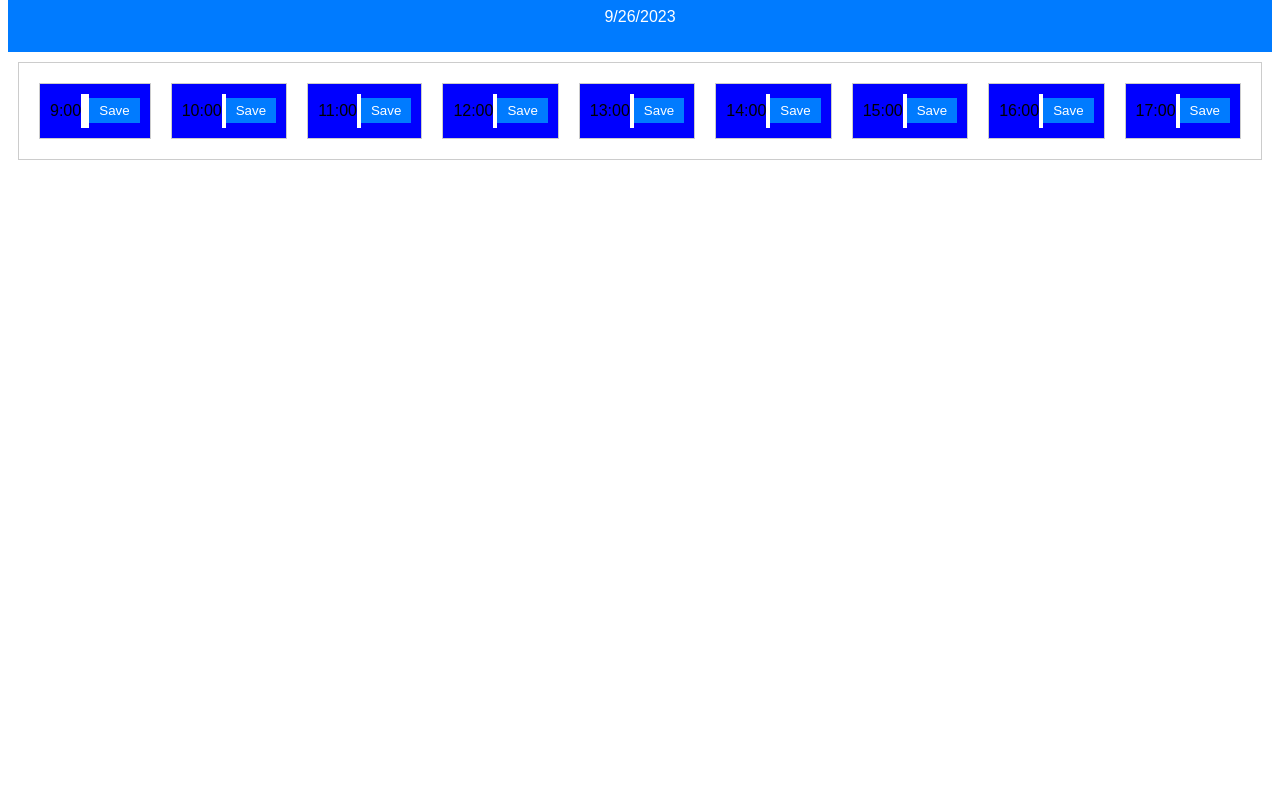
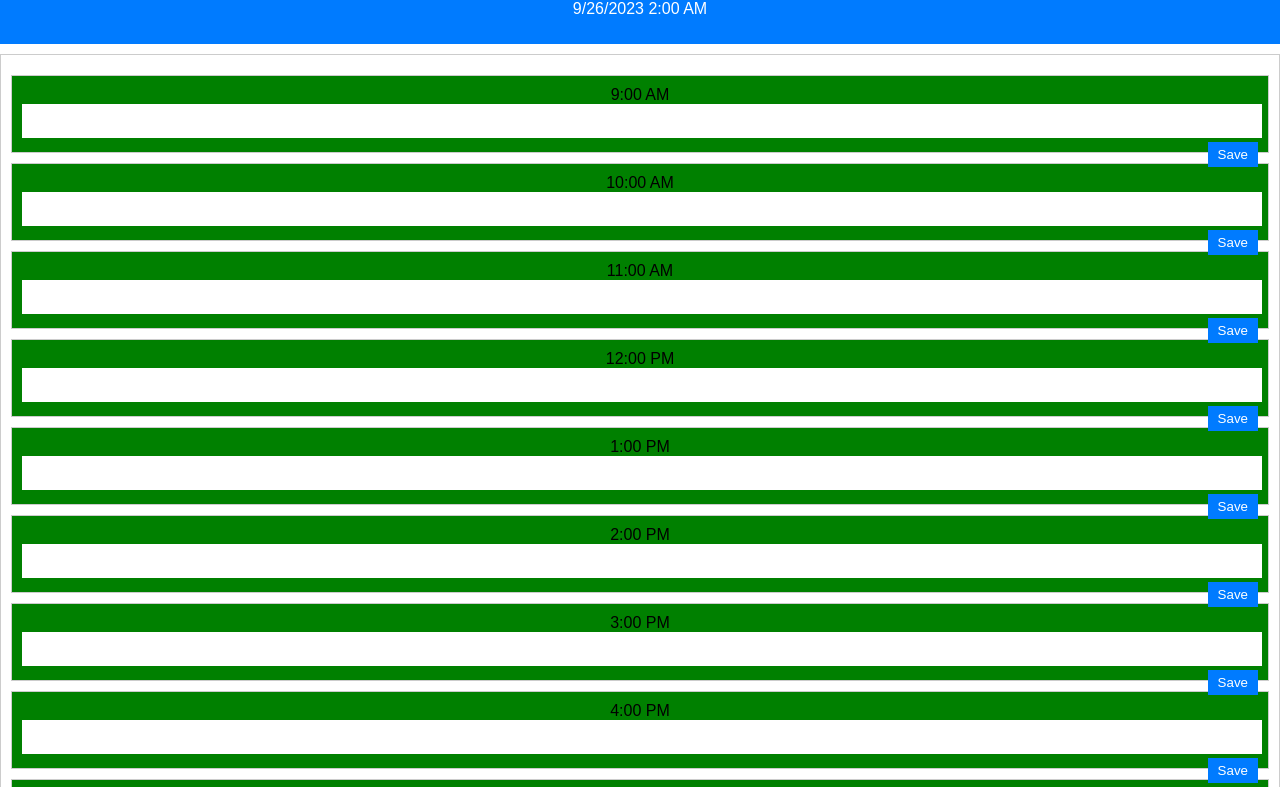
Before and after one commit to Guadeloupe33/homework.5, a plain HTML site: page index.html in a window 1280 px wide. Shown: the part 90-877 px from the top of the page. Before the commit the page ends 800 px from the top, so only its background shows below. Drawn offline with Linux system fonts and the light colour scheme.

Commit message:
made sveral changes to the functionality of the page

```diff
--- a/script.js
+++ b/script.js
@@ -1,39 +1,50 @@
 document.addEventListener("DOMContentLoaded", function () {
-    // Get current date and time
+
     const currentDate = new Date();
     const currentHour = currentDate.getHours();
-     // Display the current date in the header
-     const currentDayElement = document.getElementById("currentDay");
-     currentDayElement.textContent = currentDate.toLocaleDateString();
+    const isAM = currentHour < 12;
+    const amPM = isAM ? "AM" : "PM";
 
-     // Generate time blocks
-     const timeBlocksElement = document.getElementById("timeBlocks");
-     for (let hour = 9; hour <= 17; hour++) {
+
+    const currentDayElement = document.getElementById("currentDay");
+    currentDayElement.textContent = currentDate.toLocaleDateString() + " " + currentHour + ":00 " + amPM;
+
+
+    const timeBlocksElement = document.getElementById("timeBlocks");
+
+    for (let hour = 9; hour <= 17; hour++) {
         const timeBlock = document.createElement("div");
         timeBlock.classList.add("time-block");
 
-        // Color code time blocks based on past, present, or future
+
         if (hour < currentHour) {
             timeBlock.classList.add("past");
         } else if (hour === currentHour) {
-            timeBlock.classList.add( "present");
+            timeBlock.classList.add("present");
         } else {
             timeBlock.classList.add("future");
         }
+
+
+        const displayHour = hour > 12 ? hour - 12 : hour;
+        const amPM = hour >= 12 ? "PM" : "AM";
+
         const hourLabel = document.createElement("div");
-        hourLabel.textContent = `${hour}:00`;
+        hourLabel.textContent = `${displayHour}:00 ${amPM}`;
 
         const eventInput = document.createElement("textarea");
         eventInput.setAttribute("data-hour", hour);
 
         const saveButton = document.createElement("button");
         saveButton.textContent = "Save";
+
+
         const savedEvent = localStorage.getItem(`event_${hour}`);
         if (savedEvent) {
             eventInput.value = savedEvent;
         }
 
-        // Save event to local storage when the "Save" button is clicked
+
         saveButton.addEventListener("click", function () {
             const eventText = eventInput.value;
             localStorage.setItem(`event_${hour}`, eventText);
--- a/style.css
+++ b/style.css
@@ -1,5 +1,11 @@
 body {
     font-family: Arial, sans-serif;
+    display: flex;
+    flex-direction: column;
+
+
+    height: 100vh;
+    margin: 0;
 }
 
 header {
@@ -7,30 +13,42 @@ header {
     color: white;
     text-align: center;
     padding: 10px;
+    width: 100%;
+    box-sizing: border-box;
+}
+
+.time-blocks {
+    display: flex;
+    flex-wrap: wrap;
+    justify-content: space-between;
+    width: 100%;
+    box-sizing: border-box;
+    padding: 0 10px;
 }
 
 .time-block {
-    display: flex;
-    justify-content: space-between;
-    align-items: center;
+    flex-basis: calc(20% - 20px);
+    flex-grow: 1;
     border: 1px solid #ccc;
     padding: 10px;
-    margin: 10px;
+    margin: 10px 0;
+    text-align: center;
 }
+
 .past {
-    background-color: yellow ;
+    background-color: red !important;
 }
 
 .present {
-    background-color: red   ;
+    background-color: blue !important;
 }
 
 .future {
-    background-color: blue ;
+    background-color: green !important;
 }
 
 textarea {
-    width: 80%;
+    width: 100%;
     border: none;
     resize: none;
 }
@@ -41,4 +59,5 @@ button {
     border: none;
     padding: 5px 10px;
     cursor: pointer;
+    float: right;
 }
```
